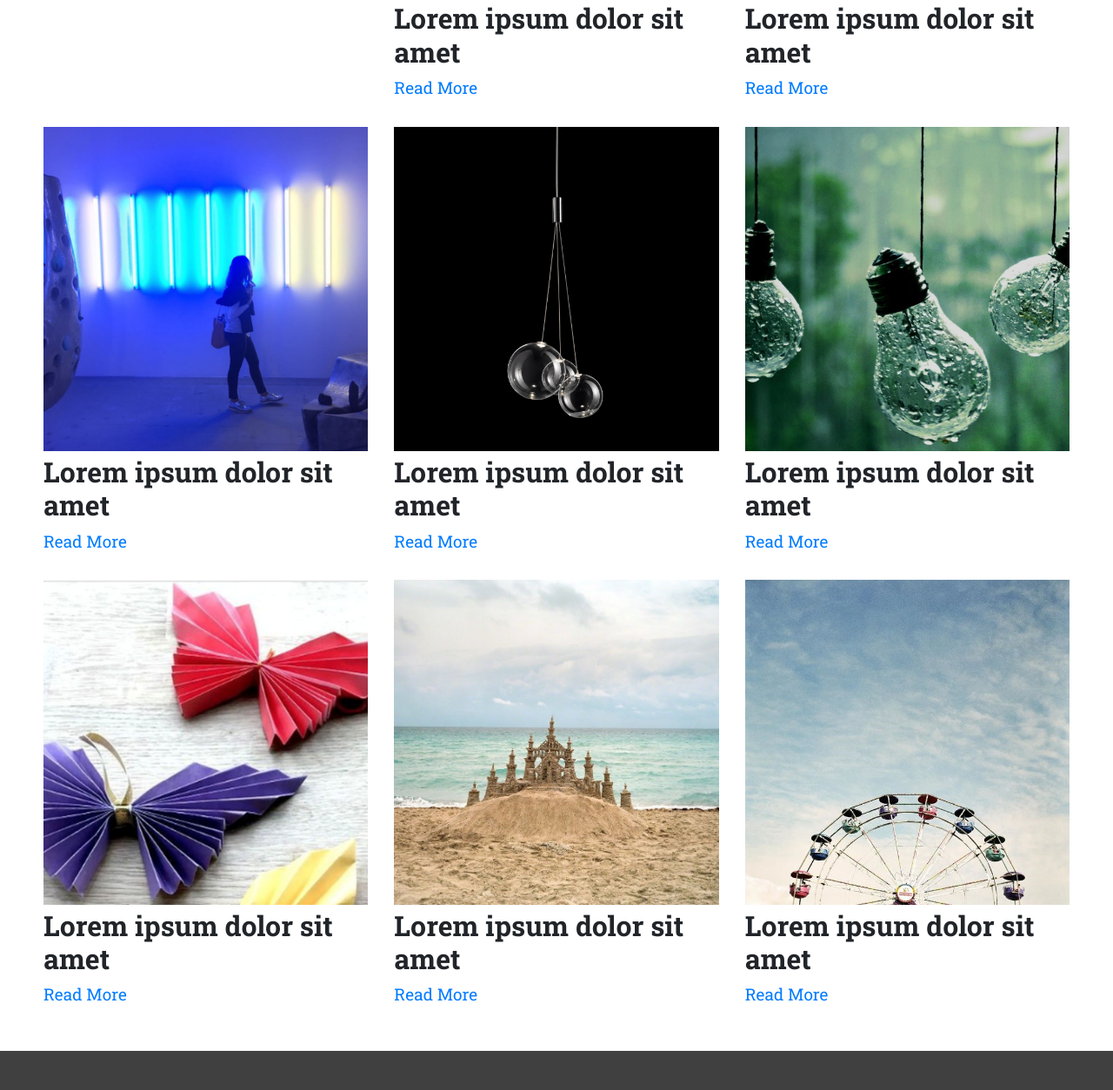
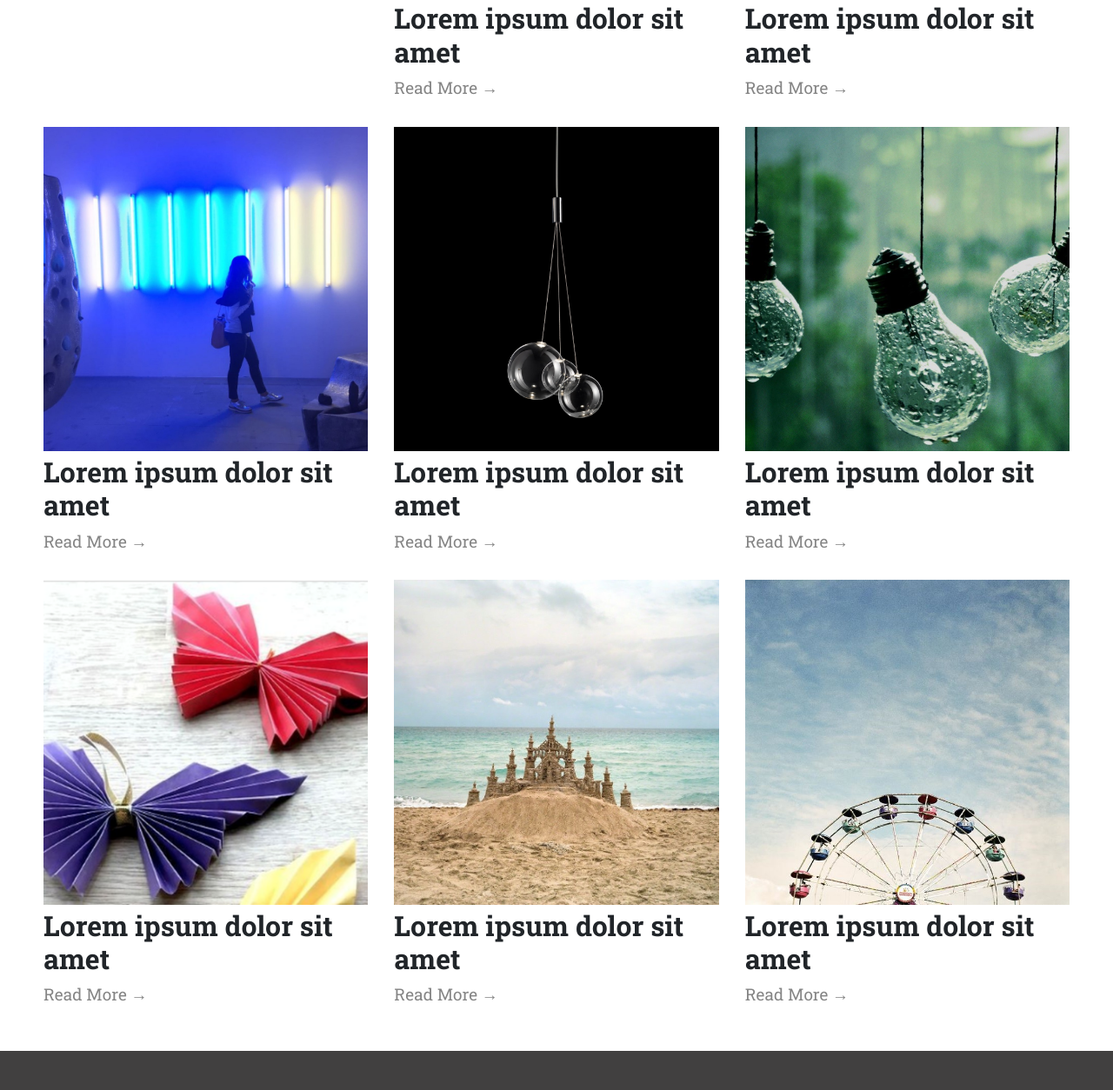
Before and after one commit to hetaalll/Front-End-Program, a plain HTML site: page Personal Blog Website/blog.html in a window 1280 px wide. Shown: the part 1226-2480 px from the top of the page at 87% size. Drawn offline with nearby package versions, Linux system fonts and the light colour scheme.

Commit message:
minor changes

```diff
--- a/Personal Blog Website/blog.html
+++ b/Personal Blog Website/blog.html
@@ -60,47 +60,47 @@
         <div class="flex2">
             <img src="images/balloons-pink.jpg" class="gallery__img" alt="Image 2">
             <h2 class="blog-title">Lorem ipsum dolor sit amet</h2>
-            <a class="read-more" href="blogPost.html">Read More</a>
+            <a class="read-more" href="blogPost.html">Read More →</a>
         </div>
         <div class="flex2">
             <img src="images/pineapple.jpg" class="gallery__img" alt="Image 2">
             <h2 class="blog-title">Lorem ipsum dolor sit amet</h2>
-            <a class="read-more" href="blogPost.html">Read More</a>
+            <a class="read-more" href="blogPost.html">Read More →</a>
         </div>
         <div class="flex2">
             <img src="images/blue-lemon.jpg" class="gallery__img" alt="Image 3">
             <h2 class="blog-title">Lorem ipsum dolor sit amet</h2>
-            <a class="read-more" href="blogPost.html">Read More</a>
+            <a class="read-more" href="blogPost.html">Read More →</a>
         </div>
         <div class="flex2">
             <img src="images/tech_banner.jpg" class="gallery__img" alt="Image 4">
             <h2 class="blog-title">Lorem ipsum dolor sit amet</h2>
-            <a class="read-more" href="blogPost.html">Read More</a>
+            <a class="read-more" href="blogPost.html">Read More →</a>
         </div>
         <div class="flex2">
             <img src="images/random.jpg" class="gallery__img" alt="Image 5">
             <h2 class="blog-title">Lorem ipsum dolor sit amet</h2>
-            <a class="read-more" href="blogPost.html">Read More</a>
+            <a class="read-more" href="blogPost.html">Read More  →</a>
         </div>
         <div class="flex2">
             <img src="images/blubs.jpg" class="gallery__img" alt="Image 6">
             <h2 class="blog-title">Lorem ipsum dolor sit amet</h2>
-            <a class="read-more" href="blogPost.html">Read More</a>
+            <a class="read-more" href="blogPost.html">Read More  →</a>
         </div>
         <div class="flex2">
             <img src="images/butterfly.jpg" class="gallery__img" alt="Image 7">
             <h2 class="blog-title">Lorem ipsum dolor sit amet</h2>
-            <a class="read-more" href="blogPost.html">Read More</a>
+            <a class="read-more" href="blogPost.html">Read More  →</a>
         </div>
         <div class="flex2">
             <img src="images/beach.jpg" class="gallery__img" alt="Image 8">
             <h2 class="blog-title">Lorem ipsum dolor sit amet</h2>
-            <a class="read-more" href="blogPost.html">Read More</a>
+            <a class="read-more" href="blogPost.html">Read More  →</a>
         </div>
         <div class="flex2">
             <img src="images/carnival.jpg" class="gallery__img" alt="Image 9">
             <h2 class="blog-title">Lorem ipsum dolor sit amet</h2>
-            <a class="read-more" href="blogPost.html">Read More</a>
+            <a class="read-more" href="blogPost.html">Read More  →</a>
         </div>
     </div>
 
--- a/Personal Blog Website/css/blog.css
+++ b/Personal Blog Website/css/blog.css
@@ -19,9 +19,7 @@
 }
 
 .grid2 div.flex2:hover {
-    text-decoration: none;
     transform: scale(1.05);
-    padding: 5px;
 }
 
 .blog-title{
@@ -41,6 +39,17 @@ p, a {
     width: 100%;
 }
 
+a.read-more {
+    text-decoration: none;
+    color: rgb(133, 133, 133);
+}
+
+a.read-more:hover {
+    text-decoration: none;
+    color: red;
+    transition: 0.5s;
+}
+
 @media (max-width:800px) {
     .grid2 {
         grid-template-columns: repeat(1, 1fr);
```
